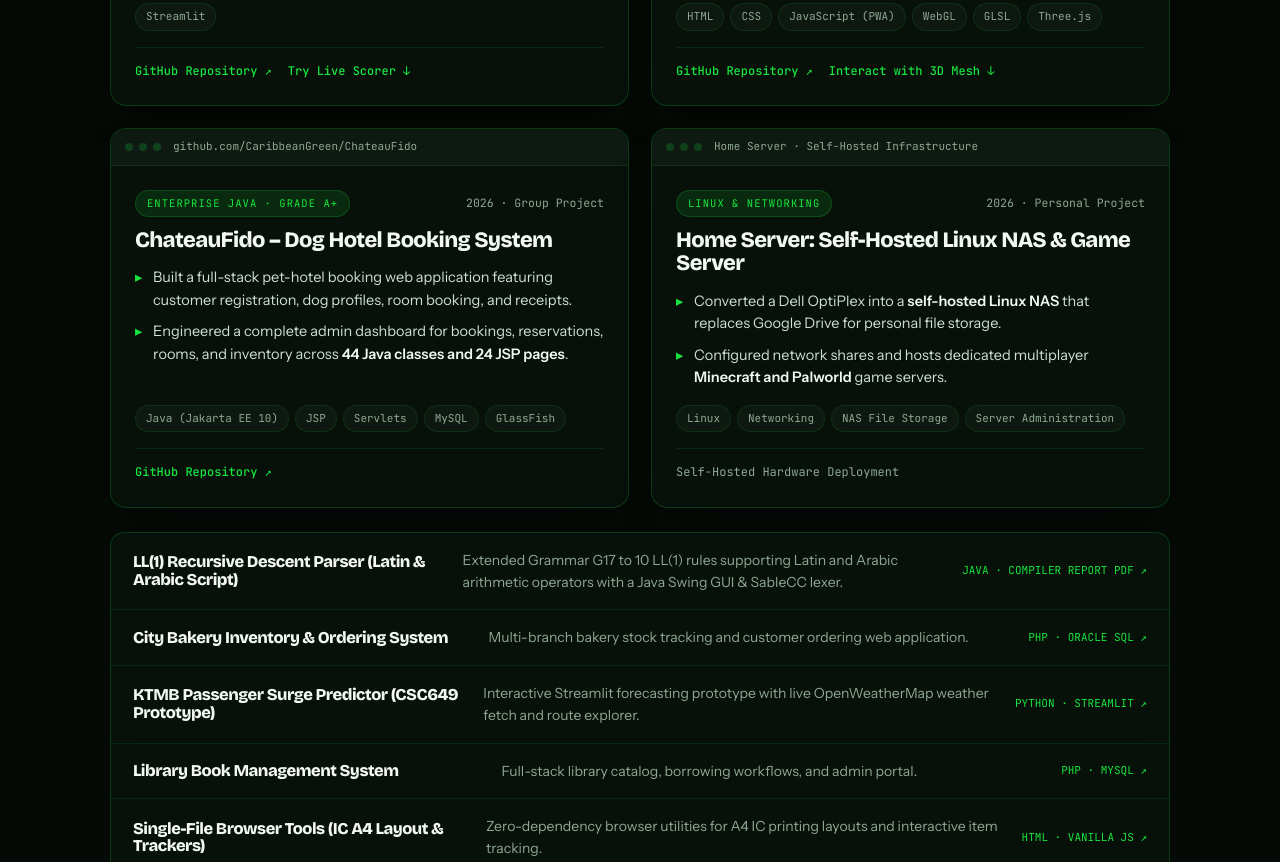
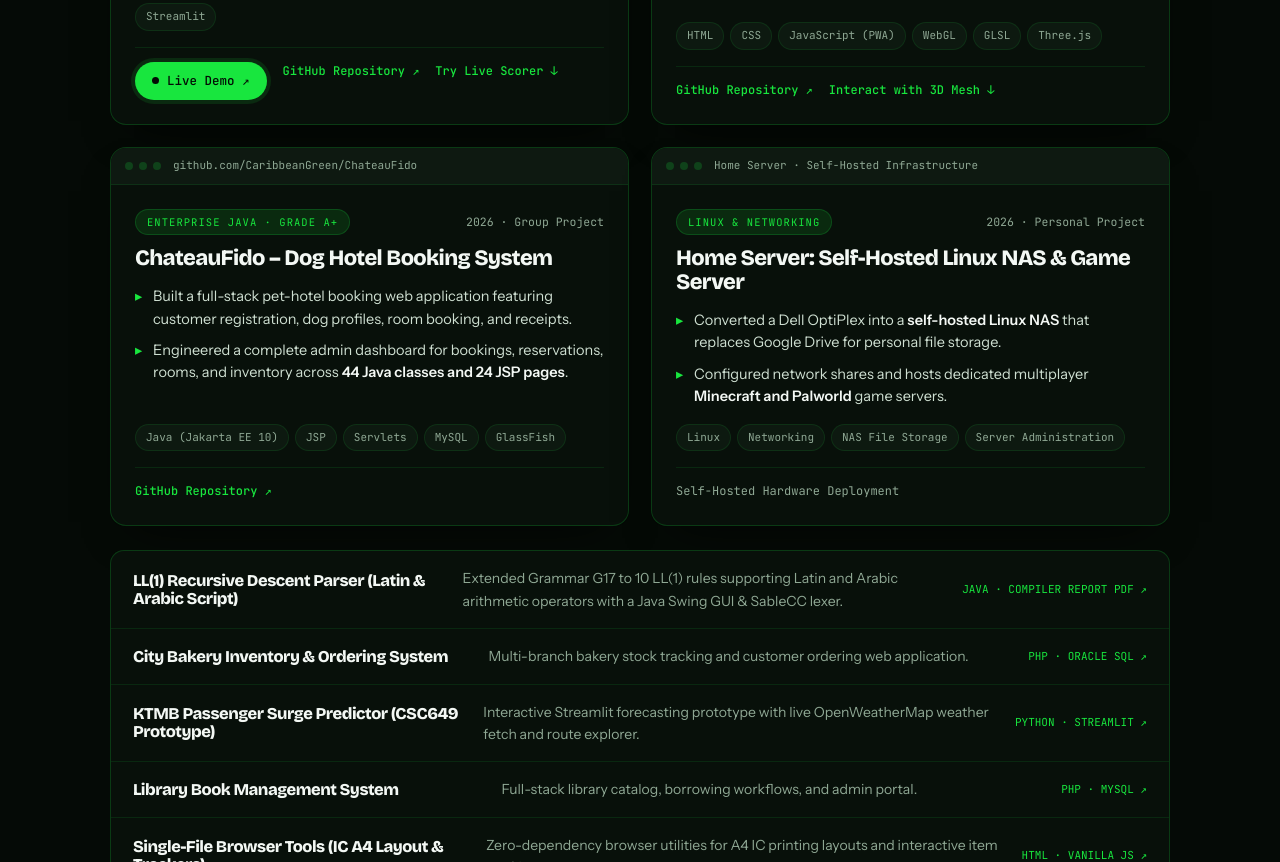
Before and after one commit to CaribbeanGreen/CaribbeanGreen.github.io, a plain HTML site: page index.html in a window 1280 px wide. Shown: the part 3622-4484 px from the top of the page. Drawn offline with nearby package versions, Linux system fonts and the light colour scheme.

Commit message:
Pantun card: glowing Live Demo button to pantun.aimanjamal.com
Co-Authored-By: Claude Opus 5.5 <noreply@anthropic.com>

```diff
--- a/index.html
+++ b/index.html
@@ -283,6 +283,7 @@
           <i>Python</i><i>PyTorch</i><i>Hugging Face (LaBSE)</i><i>Gemma</i><i>Gemini</i><i>Streamlit</i>
         </div>
         <div class="proj-links">
+          <a href="https://pantun.aimanjamal.com" target="_blank" rel="noopener" class="btn btn-live">Live Demo ↗</a>
           <a href="https://github.com/CaribbeanGreen/pantun-coherence" target="_blank" rel="noopener">GitHub Repository ↗</a>
           <a href="#preview" data-jump-chip="pantun">Try Live Scorer ↓</a>
         </div>
```
